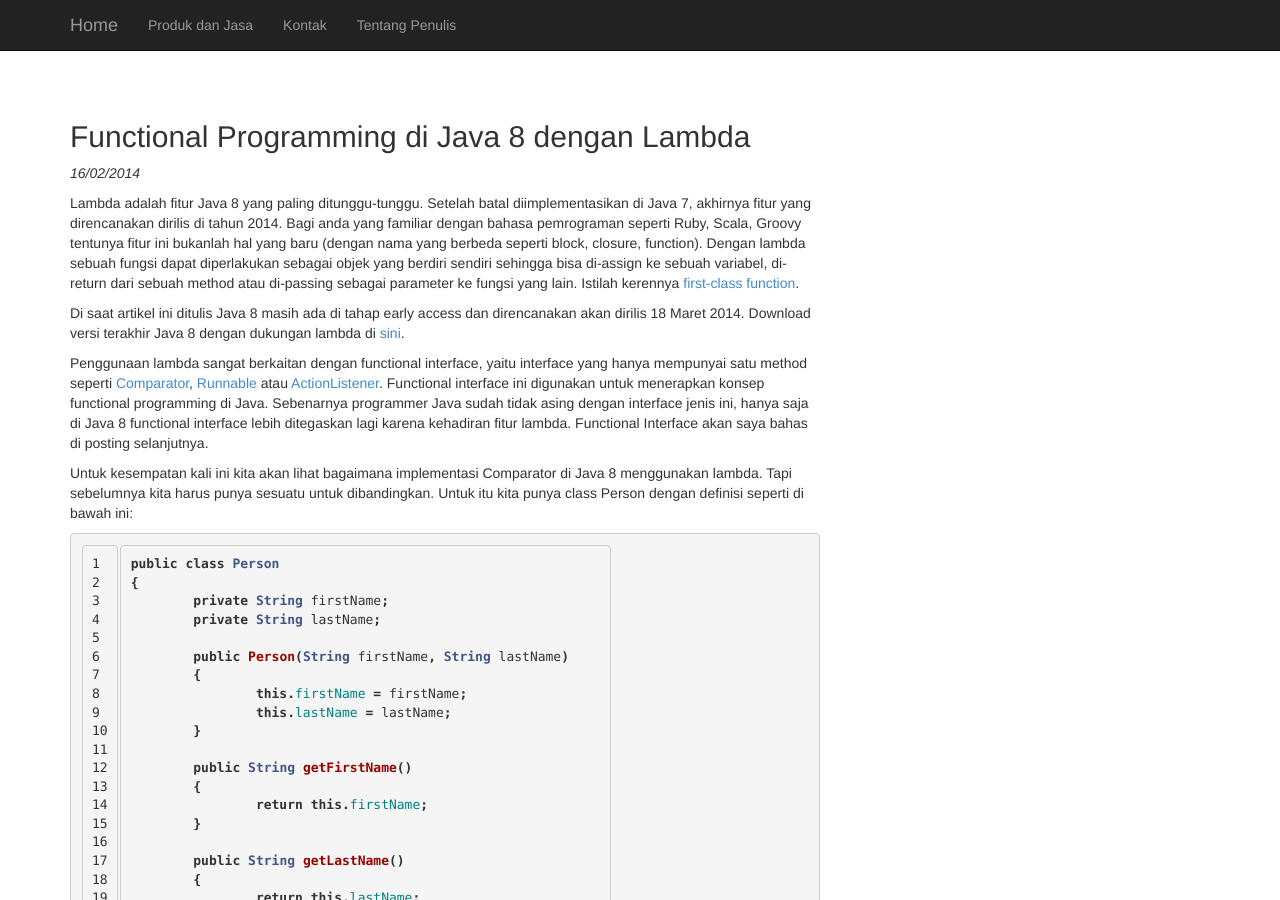
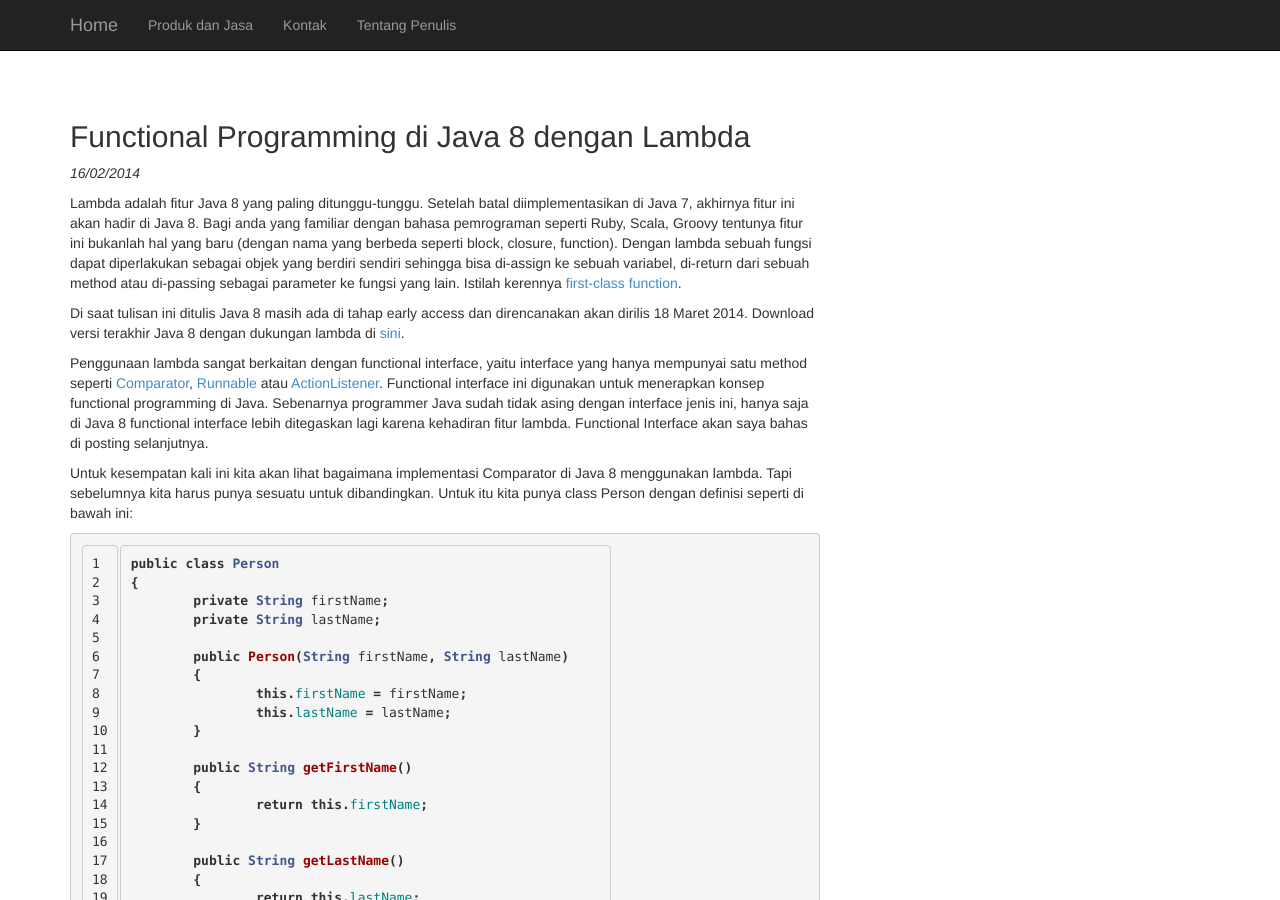
Before and after one commit to bustanil/bustanil.github.io, a Jekyll site: the page built from _posts/2014-02-16-lambda-java-8.md, in a window 1280 px wide and 900 px high. Built offline with Jekyll 4.4.1, drawn with Linux system fonts in a browser that asks for light colours; comment, search, counter and statistics services are not loaded.

Commit message:
fix grammar

```diff
--- a/_posts/2014-02-16-lambda-java-8.md
+++ b/_posts/2014-02-16-lambda-java-8.md
@@ -3,10 +3,10 @@ layout: post
 title: Functional Programming di Java 8 dengan Lambda
 ---
 
-Lambda adalah fitur Java 8 yang paling ditunggu-tunggu. Setelah batal diimplementasikan di Java 7, akhirnya fitur yang direncanakan dirilis di tahun 2014.
+Lambda adalah fitur Java 8 yang paling ditunggu-tunggu. Setelah batal diimplementasikan di Java 7, akhirnya fitur ini akan hadir di Java 8.
 Bagi anda yang familiar dengan bahasa pemrograman seperti Ruby, Scala, Groovy tentunya fitur ini bukanlah hal yang baru (dengan nama yang berbeda seperti block, closure, function). Dengan lambda sebuah fungsi dapat diperlakukan sebagai objek yang berdiri sendiri sehingga bisa di-assign ke sebuah variabel, di-return dari sebuah method atau di-passing sebagai parameter ke fungsi yang lain. Istilah kerennya [first-class function](http://en.wikipedia.org/wiki/First-class_function).
 
-Di saat artikel ini ditulis Java 8 masih ada di tahap early access dan direncanakan akan dirilis 18 Maret 2014. Download versi terakhir Java 8 dengan dukungan lambda di [sini](https://jdk8.java.net/lambda/).
+Di saat tulisan ini ditulis Java 8 masih ada di tahap early access dan direncanakan akan dirilis 18 Maret 2014. Download versi terakhir Java 8 dengan dukungan lambda di [sini](https://jdk8.java.net/lambda/).
 
 Penggunaan lambda sangat berkaitan dengan functional interface, yaitu interface yang hanya mempunyai satu method seperti [Comparator](http://docs.oracle.com/javase/7/docs/api/java/util/Comparator.html), [Runnable](http://docs.oracle.com/javase/7/docs/api/java/lang/Runnable.html) atau [ActionListener](http://docs.oracle.com/javase/7/docs/api/java/awt/event/ActionListener.html). Functional interface ini digunakan untuk menerapkan konsep functional programming di Java. Sebenarnya programmer Java sudah tidak asing dengan interface jenis ini, hanya saja di Java 8 functional interface lebih ditegaskan lagi karena kehadiran fitur lambda. Functional Interface akan saya bahas di posting selanjutnya.
 
```
